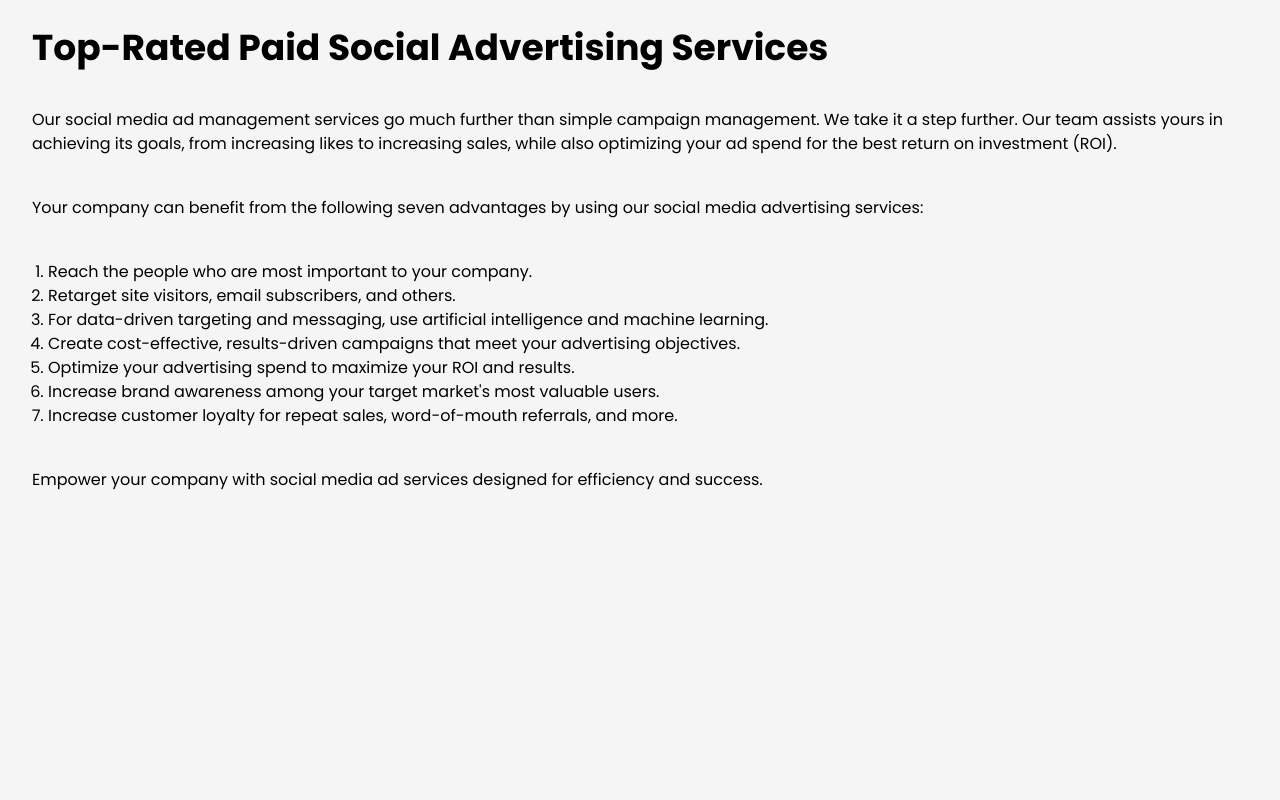
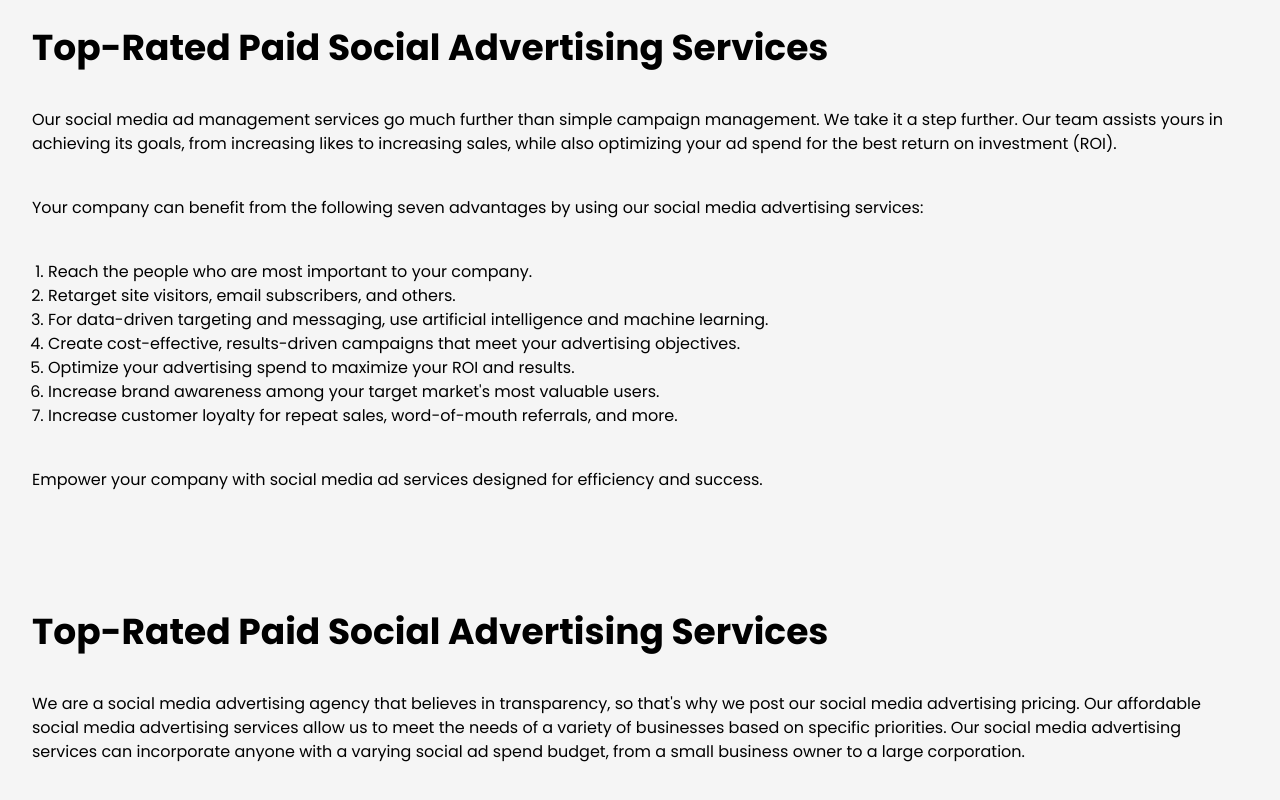
Before and after one commit to Musclednazmul123/muscled-landing-pages, a Next.js app: page /views/services-for-paid-social-media-ad in a window 1280 px wide. Shown: the part 4472-5272 px from the top of the page. Before the commit the page ends 5044 px from the top, so only its background shows below. Built offline with nearby package versions, Linux system fonts and the light colour scheme.

Commit message:
Complete open advertisment pricing section

```diff
--- a/pages/views/services-for-paid-social-media-ad.tsx
+++ b/pages/views/services-for-paid-social-media-ad.tsx
@@ -311,6 +311,25 @@ const Page: NextPage = () => {
           </p>
         </Section>
       </div>
+
+      {/* open advertisment pricing section */}
+      <div className="py-10">
+        <Section>
+          <h2 className="text-4xl">
+            Top-Rated Paid Social Advertising Services
+          </h2>
+
+          <p className="pt-10">
+            We are a social media advertising agency that believes in
+            transparency, so that's why we post our social media advertising
+            pricing. Our affordable social media advertising services allow us
+            to meet the needs of a variety of businesses based on specific
+            priorities. Our social media advertising services can incorporate
+            anyone with a varying social ad spend budget, from a small business
+            owner to a large corporation.
+          </p>
+        </Section>
+      </div>
     </div>
   );
 };
```
